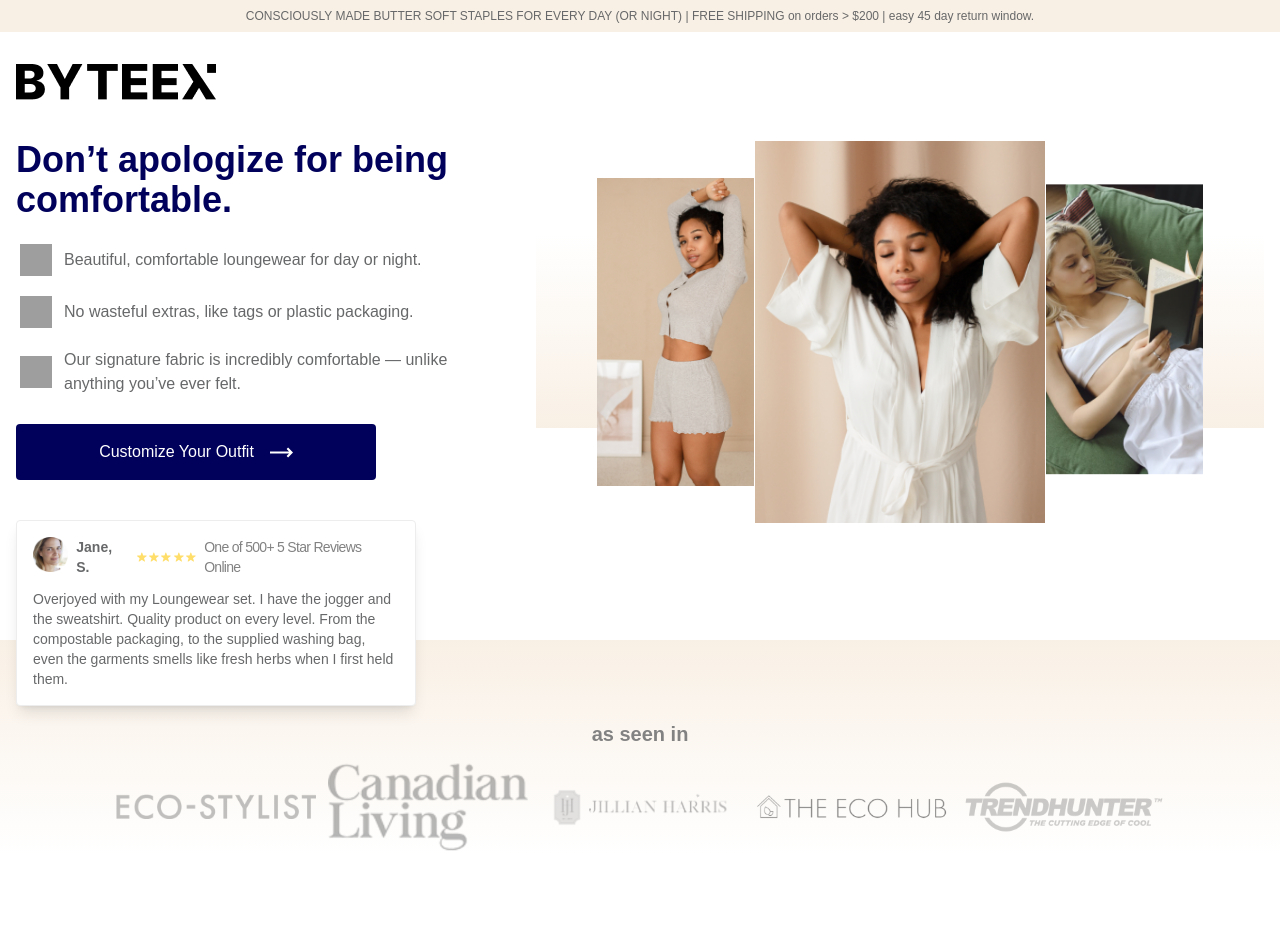
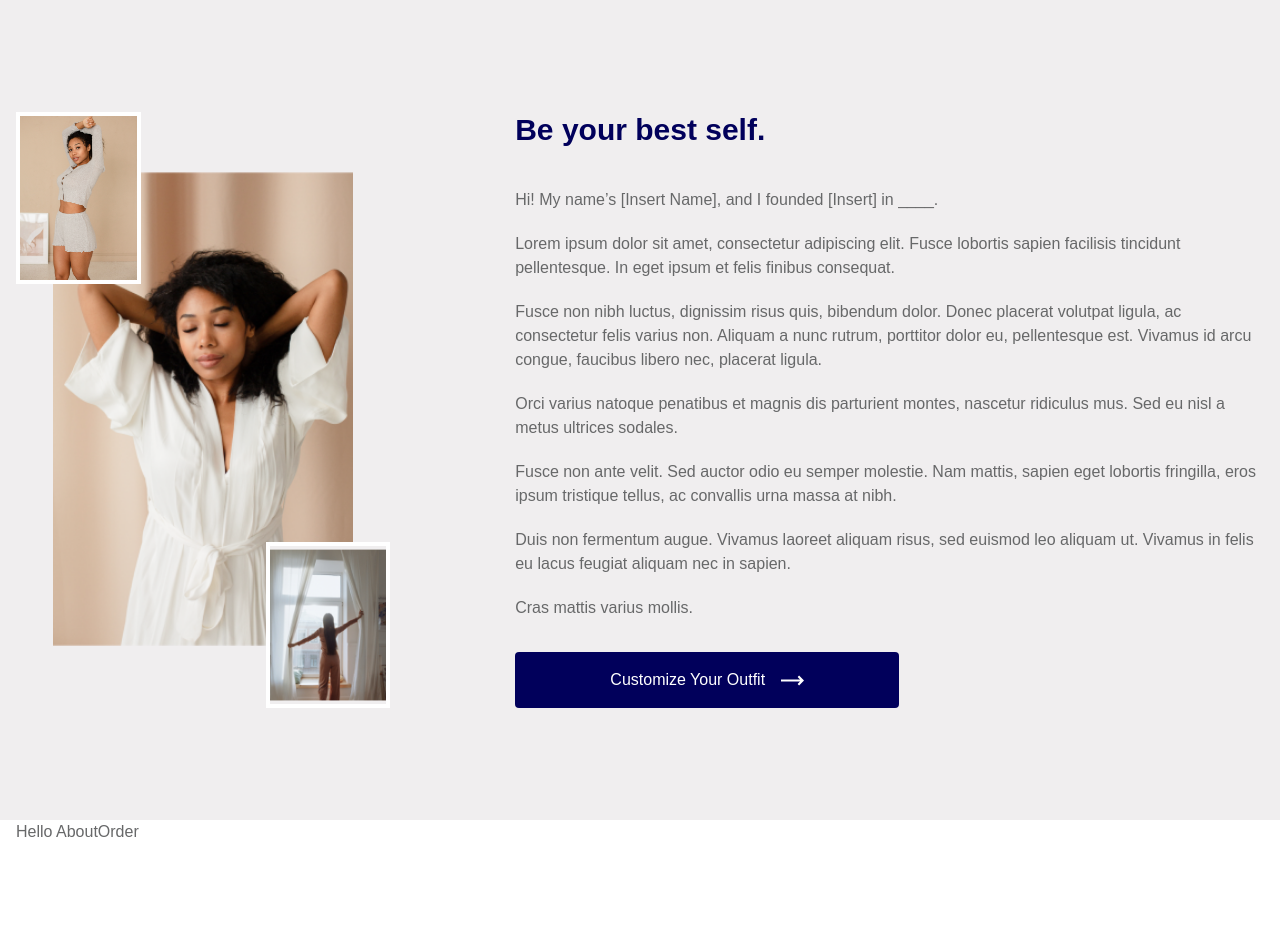
Before and after one commit to Soi4An/byteex_landing, a React (Create React App) app: page / in a window 1280 px wide. Shown: the top 932 px of the page. After the commit the page ends 844 px from the top, so only its background shows below. Built offline with nearby package versions, Linux system fonts and the light colour scheme; grey boxes are pictures that could not be loaded; a web font is replaced by a local one.

Commit message:
creaded AboutOrder section

```diff
--- a/src/App.tsx
+++ b/src/App.tsx
@@ -6,11 +6,12 @@ import ExtraButtonAndStars from "./components/ExtraButtonAndStars";
 import Products from "./components/Products";
 import AboutAs from "./components/AboutAs";
 import GradientBG from "./components/GradientBG";
+import AboutOrder from "./components/AboutOrder";
 
 function App() {
   return (
     <div>
-      <Header />
+      {/* <Header />
       <Hero />
       <Products />
       <Benefits />
@@ -19,10 +20,10 @@ function App() {
         <GradientBG direction="t">
           <ExtraButtonAndStars />
         </GradientBG>
-      </div>
+      </div> */}
 
       <AboutAs />
-      {/* <AboutOrder /> */}
+      <AboutOrder />
     </div>
   );
 }
--- /dev/null
+++ b/src/components/AboutOrder.tsx
@@ -0,0 +1,9 @@
+import Container from "./Container";
+
+const AboutOrder = () => (
+  <Container>
+    <section>{"Hello AboutOrder"}</section>
+  </Container>
+);
+
+export default AboutOrder;
```
